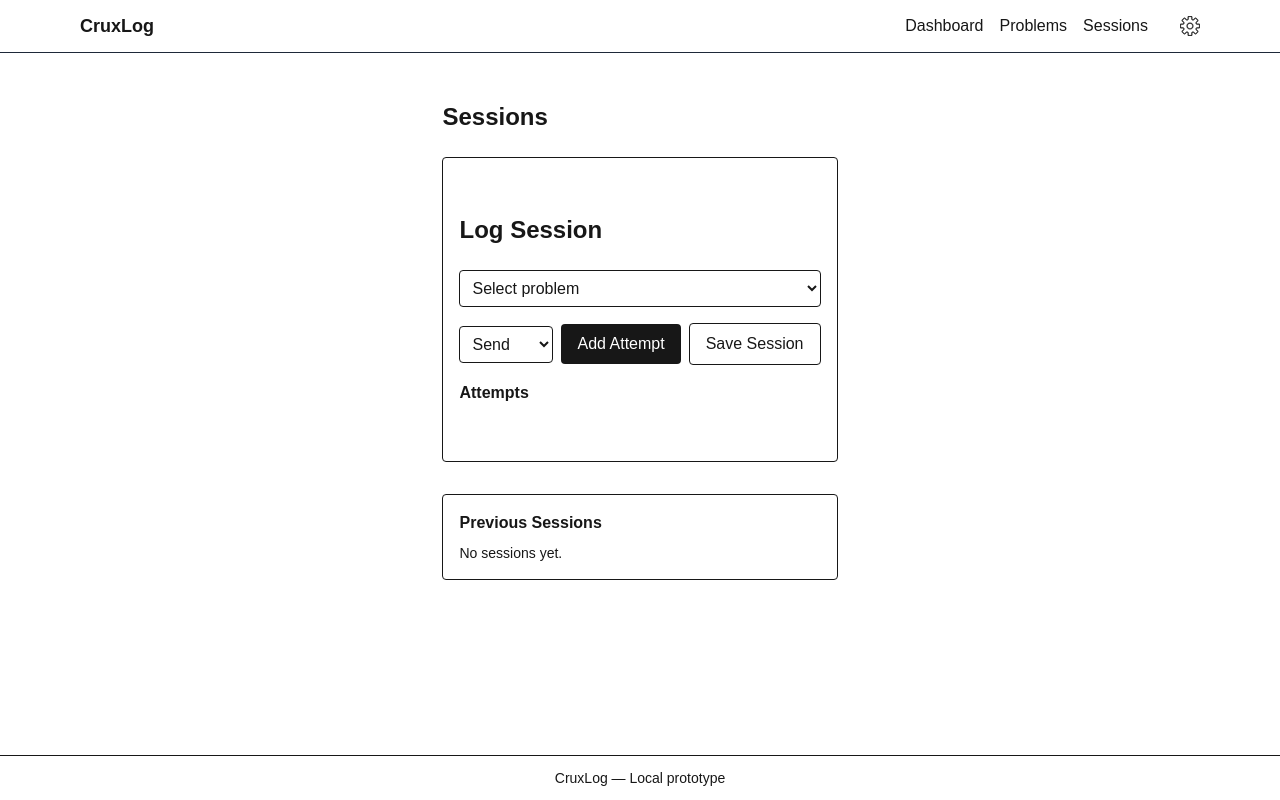
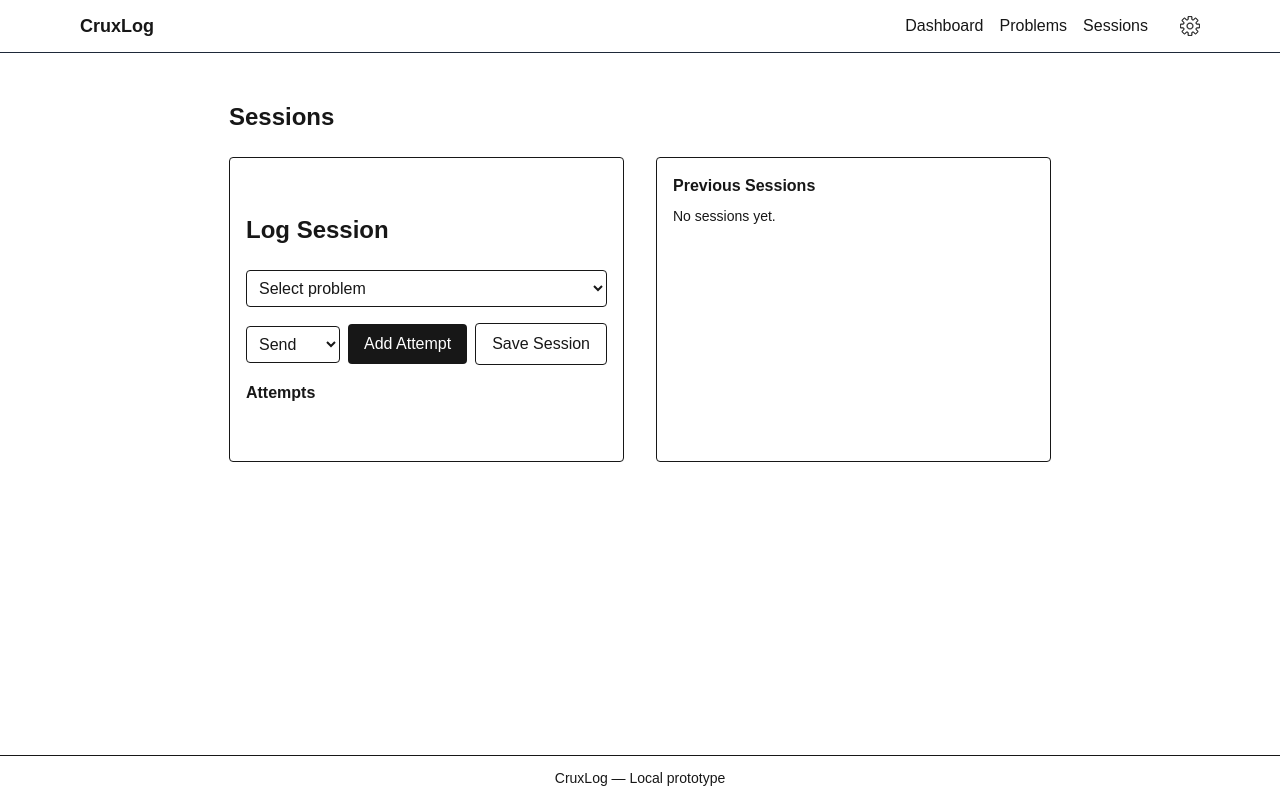
Before and after one commit to CurvyAura/CruxLog, a Next.js app: page /sessions in a window 1280 px wide. Built offline with nearby package versions, Linux system fonts and the light colour scheme.

Commit message:
allegedly fixed screen sizing

```diff
--- a/src/app/sessions/manage/page.js
+++ b/src/app/sessions/manage/page.js
@@ -61,7 +61,7 @@ export default function ManageSessions() {
       <ul className="grid gap-3">
         {sessions.map((s) => (
           <li key={s.id} className="p-3 border rounded">
-            <div className="flex justify-between items-start">
+            <div className="flex flex-col md:flex-row md:justify-between items-start gap-3">
               <div>
                 <div className="font-semibold">{new Date(s.date).toLocaleString()}</div>
                 {s.location && <div className="text-sm text-muted-foreground">{s.location}</div>}
@@ -71,7 +71,7 @@ export default function ManageSessions() {
                       const prob = problems.find((b) => b.id === a.problemId);
                       return (
                         <li key={a.id} className="flex items-center gap-3">
-                          <span className="font-medium">{prob ? `${prob.name} (${prob.grade})` : a.problemId}</span>
+                          <span className="font-medium truncate max-w-xs">{prob ? `${prob.name} (${prob.grade})` : a.problemId}</span>
                           <span className="text-sm text-muted-foreground">{a.result}</span>
                           <button onClick={() => toggleAttemptResult(s.id, a.id)} className="text-xs px-2 py-1 border rounded">Toggle</button>
                         </li>
@@ -79,7 +79,7 @@ export default function ManageSessions() {
                     })}
                 </ul>
               </div>
-              <div className="flex flex-col gap-2">
+              <div className="flex flex-col gap-2 md:items-end w-full md:w-auto">
                 <button onClick={() => deleteSession(s.id)} className="px-3 py-1 border rounded text-sm">Delete</button>
               </div>
             </div>
--- a/src/app/sessions/new/page.js
+++ b/src/app/sessions/new/page.js
@@ -51,19 +51,19 @@ export default function NewSession() {
   }
 
   return (
-    <div className="max-w-lg py-8">
+  <div className="w-full max-w-xl py-8">
       <header className="flex items-center justify-between mb-6">
         <h1 className="text-2xl font-bold">Log Session</h1>
       </header>
 
-      <div className="grid gap-4 max-w-md">
-        <select value={selected} onChange={(e) => setSelected(e.target.value)} className="border p-2 rounded">
+      <div className="grid gap-4">
+        <select value={selected} onChange={(e) => setSelected(e.target.value)} className="border p-2 rounded w-full">
           <option value="">Select problem</option>
           {problems.map((b) => (
             <option key={b.id} value={b.id}>{b.name} — {b.grade}</option>
           ))}
         </select>
-        <div className="flex gap-2 items-center">
+        <div className="flex gap-2 items-center flex-wrap">
           <select value={result} onChange={(e) => setResult(e.target.value)} className="border p-2 rounded">
             <option value="send">Send</option>
             <option value="fail">Fail</option>
--- a/src/app/sessions/page.js
+++ b/src/app/sessions/page.js
@@ -10,8 +10,7 @@ export default function SessionsIndex() {
       <header className="flex items-center justify-between mb-6">
         <h1 className="text-2xl font-bold">Sessions</h1>
       </header>
-
-      <section className="grid gap-8">
+      <section className="grid gap-8 md:grid-cols-2">
         <div className="p-4 border rounded">
           <h2 className="font-semibold mb-2"></h2>
           <NewSession />
--- a/src/components/SessionList.js
+++ b/src/components/SessionList.js
@@ -96,7 +96,7 @@ export default function SessionList({ limit = null }) {
     <ul className="grid gap-3">
       {sessions.map((s) => (
         <li key={s.id} className="p-3 border rounded">
-          <div className="flex justify-between items-start gap-4">
+          <div className="flex flex-col md:flex-row md:justify-between items-start gap-4">
             <div>
               <div className="font-semibold">
                 {editingSession.id === s.id ? (
@@ -138,7 +138,7 @@ export default function SessionList({ limit = null }) {
               {s.location && <div className="text-sm text-muted-foreground">{s.location}</div>}
               {s.notes && <div className="mt-2 text-sm">{s.notes}</div>}
             </div>
-            <div className="text-sm w-64 flex-shrink-0">
+            <div className="text-sm w-full md:w-72 flex-shrink-0">
               <div className="font-medium">Attempts</div>
               <ul className="mt-1">
                 {(s.attempts || []).map((a) => {
```
